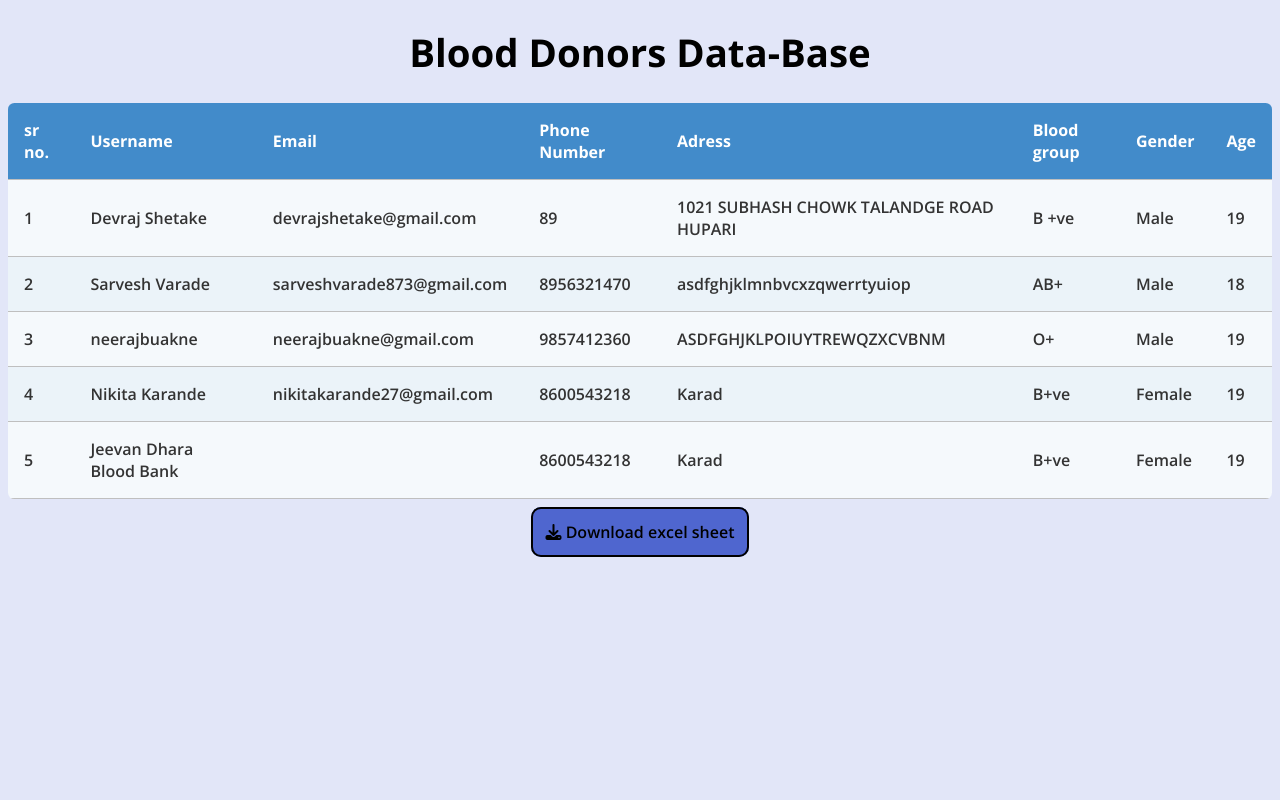
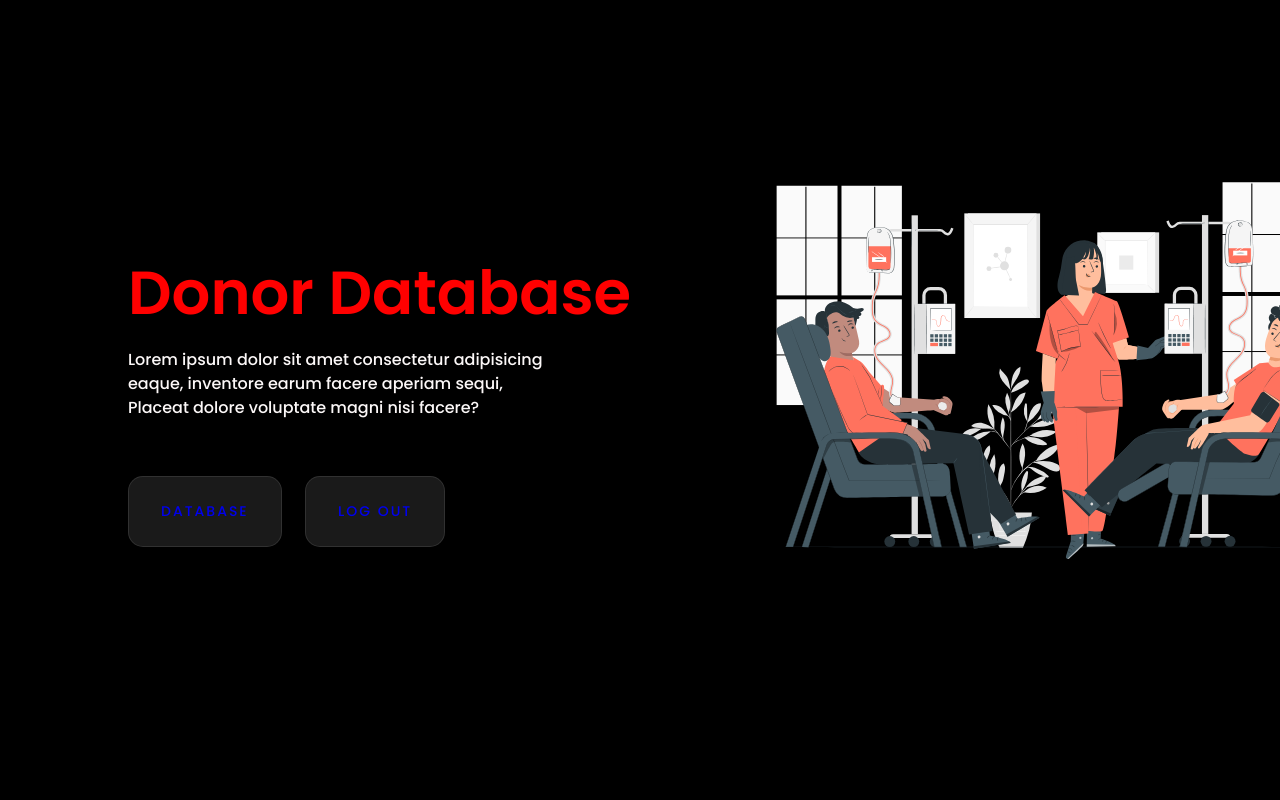
Before and after one commit to devrajshetake/leukeaware, a Django app: page /blood-bank in a window 1280 px wide. Run offline with Django 3.2, Linux system fonts and the light colour scheme; data comes from the database, SQL or seed files in the repository; some libraries are stand-ins or nearby versions.

Commit message:
donor db

```diff
--- /dev/null
+++ b/static/bloodbank/style.css
@@ -0,0 +1,221 @@
+/*===== GOOGLE FONTS =====*/
+@import url("https://fonts.googleapis.com/css2?family=Poppins:wght@400;500;600&display=swap");
+/*===== VARIABLES CSS =====*/
+:root{
+  --header-height: 3rem;
+
+  /*===== Colors =====*/
+  --first-color: rgb(17, 170, 175);
+  --white-color: #FCF8F8;
+  --black: black;
+  /*===== Font and typography =====*/
+  --body-font: 'Poppins', sans-serif;
+  --big-font-size: 2.5rem;
+  --normal-font-size: .938rem;
+
+  /*===== z index =====*/
+  --z-fixed: 100;
+}
+
+@media screen and (min-width: 768px){
+  :root{
+    --big-font-size: 5rem;
+    --normal-font-size: 1rem;
+  }
+}
+
+/*===== BASE =====*/
+*,::before,::after{
+  box-sizing: border-box;
+}
+
+body{
+  margin: var(--header-height) 0 0 0;
+  padding: 0;
+  font-family: var(--body-font);
+  font-size: var(--normal-font-size);
+  font-weight: 500;
+  /* background: var(--black); */
+}
+
+h1,p,ul{
+  margin: 0;
+}
+
+ul{
+  padding: 0;
+  list-style: none;
+}
+
+a{
+  text-decoration: none;
+}
+
+img{
+  max-width: 100%;
+  height: auto;
+}
+
+/*===== LAYOUT =====*/
+.bd-grid{
+  max-width: 1024px;
+  display: grid;
+  grid-template-columns: 100%;
+  column-gap: 2rem;
+  width: calc(100% - 2rem);
+  margin-left: 1rem;
+  margin-right: 1rem;
+}
+
+.l-header{
+  width: 100%;
+  position: fixed;
+  top: 0;
+  left: 0;
+  z-index: var(--z-fixed);
+  /* background-color: var(--first-color); */
+}
+
+/*===== HOME =====*/
+.home{
+  background-color: var(--black);
+  overflow: hidden;
+}
+
+.home__container{
+  height: calc(100vh - var(--header-height));
+  grid-template-rows: repeat(2, max-content);
+  row-gap: 1.5rem;
+}
+
+.home__img{
+  position: relative;
+  padding-top: 1.5rem;
+  justify-self: center;
+  width: 302px;
+  height: 233px;
+}
+
+.home__img img{
+  position: absolute;
+  top: 0;
+  left: 0;
+  /* margin-left: 150px; */
+}
+
+@media screen and (min-width: 1023px){
+  .home__img img{
+    position: absolute;
+    top: 0;
+    left: 0;
+    margin-left: 250px;
+  }
+}
+
+.home__data{
+  color: var(--white-color);
+}
+
+.home__title{
+  font-size: 3rem;
+  line-height: 1.3;
+  margin-bottom: 1rem;
+  color: red;
+}
+
+.home__description{
+  margin-bottom: 2.5rem;
+  line-height: 1.5rem;
+}
+
+.home__button{
+  display: inline-block;
+  padding: 24px 32px;
+  border: 0;
+  /* text-decoration: none; */
+  border-radius: 15px;
+  background-color: rgba(255,255,255,0.1);
+  border: 1px solid rgba(255,255,255,0.1);
+  backdrop-filter: blur(30px);
+  color: rgba(255,255,255,0.8);
+  font-size: 14px;
+  letter-spacing: 2px;
+  cursor: pointer;
+  text-transform: uppercase;
+  margin-top: 1rem ;
+  margin-right: 1.2rem;
+  transform: scale(1);
+}
+
+.home__button:hover {
+  background-color: rgba(255,255,255,0.2);
+  transform: scale(1.1);
+}
+
+/* ===== MEDIA QUERIES =====*/
+@media screen and (min-width: 768px){
+  body{
+    margin: 0;
+  }
+
+  .home__title{
+    font-size: 3.8rem;
+    line-height: 1.3;
+    margin-bottom: 1rem;
+  }
+
+  .home__container{
+    height:100vh;
+   grid-template-columns: repeat(2, max-content);
+    grid-template-rows: 1fr;
+    row-gap: 0;
+    align-items: center;
+    justify-content: center;
+  }
+
+  .home__img{
+    order: 1;
+    width: 375px;
+    height: 289px;
+  }
+
+  .home__img img{
+    width: 375px;
+  }
+
+
+
+}
+
+@media screen and (min-width: 1024px){
+  .bd-grid{
+    margin-left: auto;
+    margin-right: auto;
+  }
+
+  .home__container{
+    justify-content: initial;
+    column-gap: 4.5rem;
+  }
+
+  .home__img{
+    width: 604px;
+    height: 466px;
+  }
+
+  .home__img img{
+    width: 604px;
+    position: absolute;
+    top: 0;
+    left: -12rem;
+  }
+}
+
+@media (max-width: 770px) {
+  .btns{
+    display: flex;
+    justify-content: center;
+    align-items: center;
+    flex-wrap: wrap;
+  }
+}
--- a/users/templates/users/bloodbank.html
+++ b/users/templates/users/bloodbank.html
@@ -13,8 +13,33 @@
 <body>
     <div class="container">
         <h1>Blood Donors Data-Base</h1>
+        {% comment %} /////////////////////////////////////////////////// {% endcomment %}
+        {% if error %}
+        <h1>{{ error }}</h1>
+        {% endif %}
+        <form method="post" action="{% url 'blood-bank-db' %}">
+            {% csrf_token %}
+            <input
+              class="form-control me-2"
+              type="search"
+              name="searched"
+              placeholder="Search"
+              aria-label="Search"
+              size="40" required
+            />
+            <button class="btn btn-outline-success" type="submit">Search</button>
+          </form>
+          <br>
+          <br>
 
-        <table class="rwd-table">
+
+          {% if searched %}
+
+          <h2 class="mb-2">You Searched For {{searched}}</h2>
+
+         {% endif %}
+
+          <table class="rwd-table">
             <tbody>
                 <tr>
                     <th>sr no.</th>
@@ -29,7 +54,7 @@
                 </tr>
                 {% for profile in profiles %}
                 <tr>
-                    <td data-th="Sr no.">
+                    <td data-th="sr no.">
                         {{ forloop.counter }}
                     </td>
                     <td data-th="Supplier username">
@@ -41,7 +66,7 @@
                     <td data-th="Phone Number">
                         {{profile.number}}
                     </td>
-                    <td data-th="Address">
+                    <td data-th="Adress">
                         {{profile.address}}
                     </td>
                     <td data-th="Blood group">
@@ -61,7 +86,10 @@
 
 
             </tbody>
-        </table><br>
+        </table>
+
+          <hr />
+        <br>
         <a style="border:2px solid black; text-decoration: none; padding: 12px; background-color: rgb(79, 102, 207); color: black; border-radius: 10px;" href="{% url 'export_excel' %}"><i class="fas fa-download"></i> Download excel sheet</a>
     </div>
 </body>
--- /dev/null
+++ b/users/templates/users/bloodbankhome.html
@@ -0,0 +1,50 @@
+{% load static %}
+<!DOCTYPE html>
+<html lang="en">
+  <head>
+    <meta charset="UTF-8" />
+    <meta name="viewport" content="width=device-width, initial-scale=1.0" />
+    <!-- =====BOX ICONS===== -->
+    <link
+      href="https://cdn.jsdelivr.net/npm/boxicons@2.0.5/css/boxicons.min.css"
+      rel="stylesheet"
+    />
+
+    <!-- ===== CSS ===== -->
+    <link rel="stylesheet" href="{% static 'bloodbank/style.css' %}" />
+
+    <title>Document</title>
+  </head>
+  <body>
+    <main class="l-main">
+      <!--===== HOME =====-->
+      <section class="home" id="home">
+        <div class="home__container bd-grid">
+          <div class="home__img">
+            <img
+              src="{% static 'bloodbank/blood.svg' %}"
+              alt="FUTURE SAVE"
+              data-speed="-1"
+              class="move"
+            />
+          </div>
+
+          <div class="home__data">
+            <h1 class="home__title">
+              Donor Database
+            </h1>
+            <p class="home__description">
+              Lorem ipsum dolor sit amet consectetur adipisicing <br>
+              eaque, inventore earum facere aperiam sequi,<br>
+              Placeat dolore voluptate magni nisi facere?
+            </p>
+            <div class="btns">
+              <div  class="home__button" ><a href="{% url 'blood-bank-db' %}">Database</a></div>
+              <div  class="home__button"><a href="{% url 'logout' %}">Log Out</a></div>
+            </div>
+          </div>
+        </div>
+      </section>
+    </main>
+  </body>
+</html>
--- a/users/urls.py
+++ b/users/urls.py
@@ -24,6 +24,7 @@ urlpatterns = [
     path('about/',views.blog,name='about'),
     path('editprofile/',views.editprofile,name='editprofile'),
     path('blood-bank',views.blood_bank,name='blood-bank'),
+    path('blood-bank-db',views.blood_db,name='blood-bank-db'),
     path('excel', views.ExcelPageView.as_view(), name='excel'),
     path('export/excel', views.export_users_xls, name='export_excel'),
 
--- a/users/views.py
+++ b/users/views.py
@@ -235,8 +235,20 @@ def about(request):
 def blood_bank(request):
     profiles = extendeduser.objects.all()
     context = {'profiles':profiles}
+    return render(request, 'users/bloodbankhome.html', context)
+
+def blood_db(request):
+    if request.method== 'POST':
+       searched = request.POST['searched']
+       res = extendeduser.objects.filter(Q(bldgrp__contains=searched ) )
+       if res:
+                return render(request,'users/bloodbank.html',{'searched':searched ,'profiles':res})
+       else:
+                return render(request, 'users/bloodbank.html',{'error': "!!!!!!!!!!!!!No user Find with this bloodgroup!!!!!!!!!!!"})
+
+    profiles = extendeduser.objects.all()
+    context = {'profiles':profiles}
     return render(request, 'users/bloodbank.html', context)
-
 
 #################################################################################
 from django.views.generic.base import TemplateView
```
Also changed, not shown: static/bloodbank/blood.svg (added).
